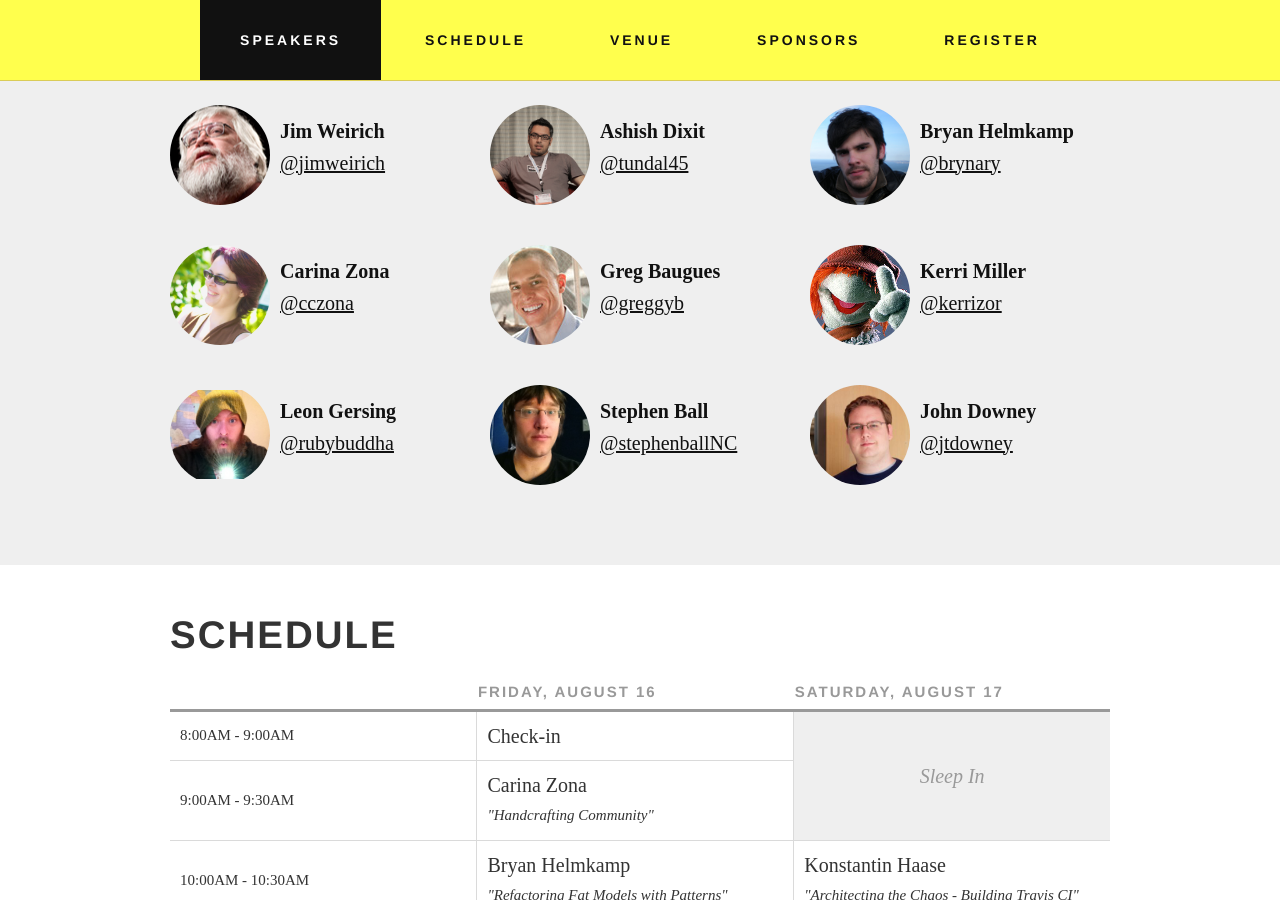
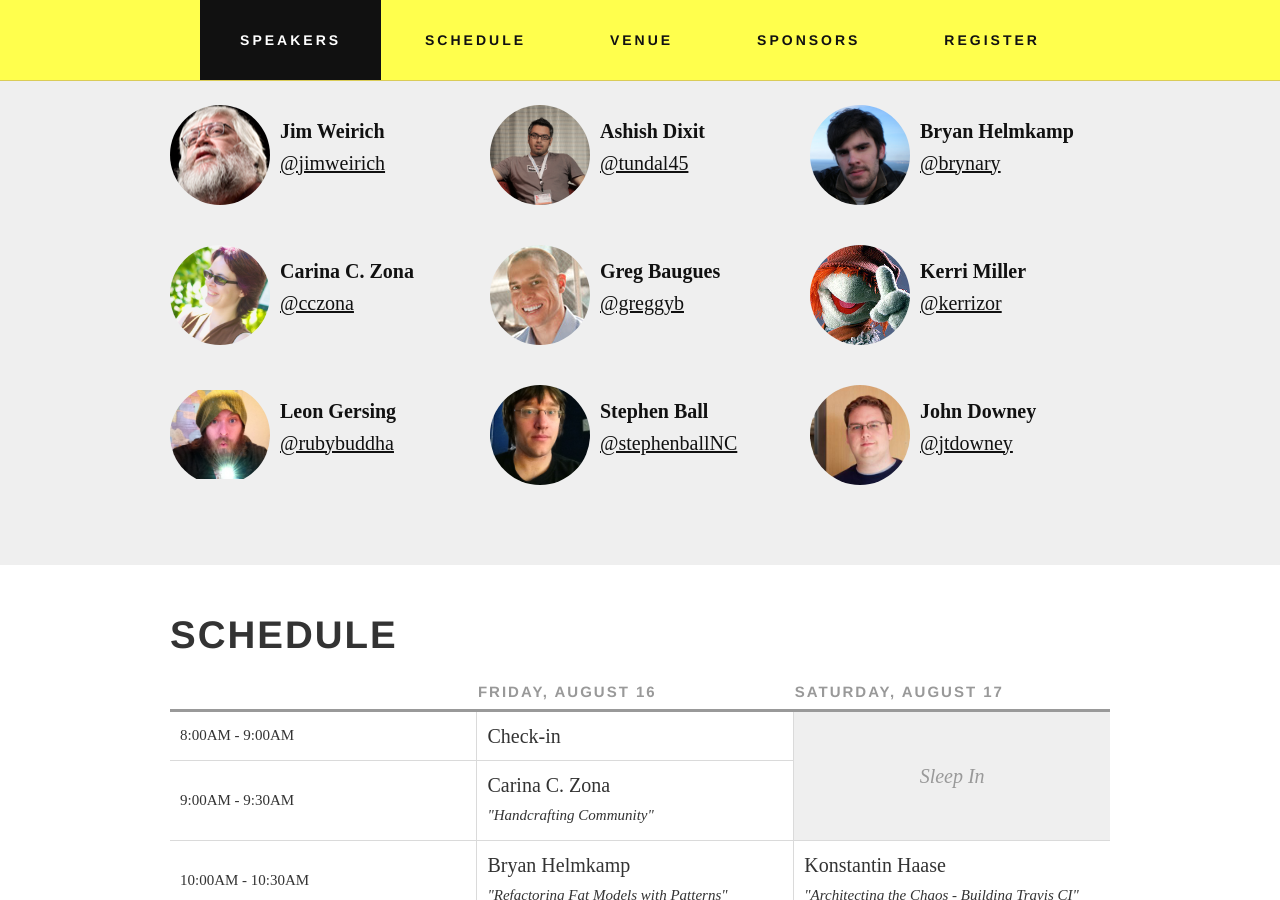
Before and after one commit to colindean/steelcityruby.github.com, a Jekyll site: the page built from index.html, in a window 1280 px wide and 900 px high, scrolled down 1086 px. Built offline with Jekyll 4.4.1, drawn with Linux system fonts in a browser that asks for light colours; nearby versions of some CDN libraries; some web fonts are replaced; Markdown is read by kramdown in place of the engine named in the settings; comment, search, counter and statistics services are not loaded.

Commit message:
Adds a C

```diff
--- a/index.html
+++ b/index.html
@@ -94,7 +94,7 @@ title: Steel City Ruby Conference 2013
         <div class="row">
           <div class="span4 speaker">
             <div class="speaker-avatar" style="background-size: 100px; background-image: url('img/speakers/carinazona.jpg');">&nbsp;</div>
-            <div class="speaker-name">Carina Zona</div>
+            <div class="speaker-name">Carina C. Zona</div>
             <a class="speaker-handle" href="http://twitter.com/cczona">@cczona</a>
           </div>
 
@@ -155,7 +155,7 @@ title: Steel City Ruby Conference 2013
                 <tr>
                   <td class="time">9:00AM - 9:30AM</td>
                   <td class="event">
-                    Carina Zona
+                    Carina C. Zona
                     <br/>
                     <span class="talk">"Handcrafting Community"</span>
                   </td>
```
